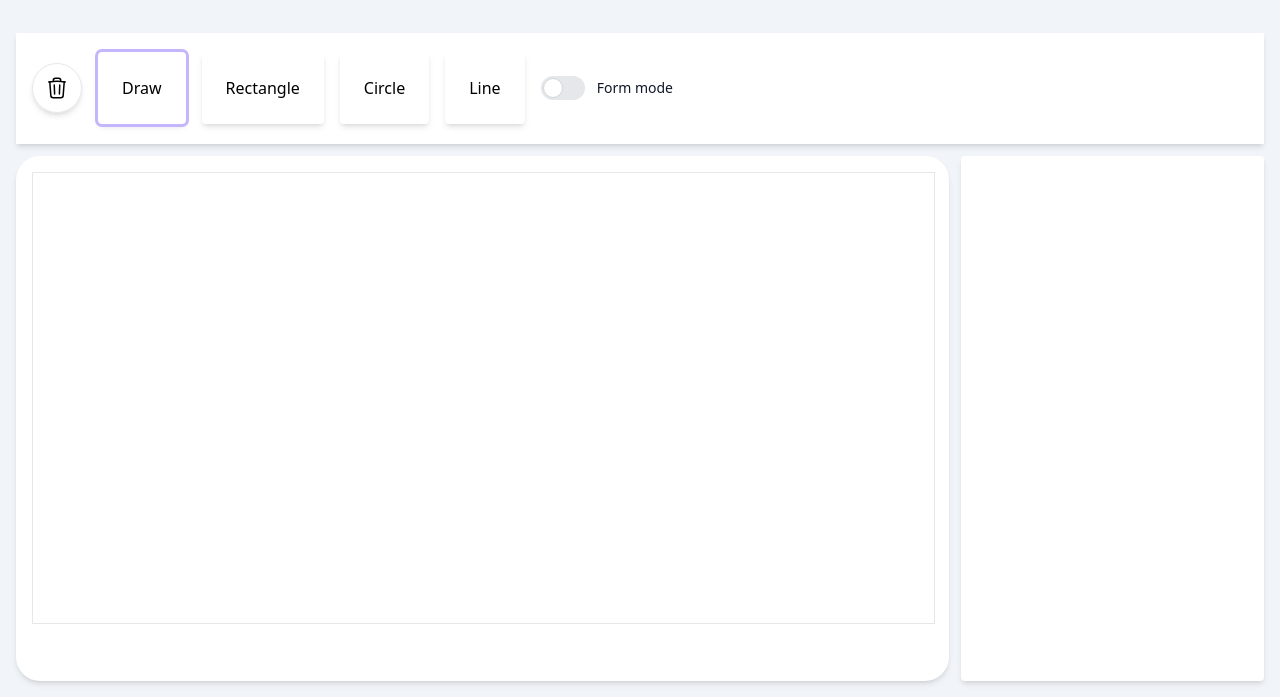
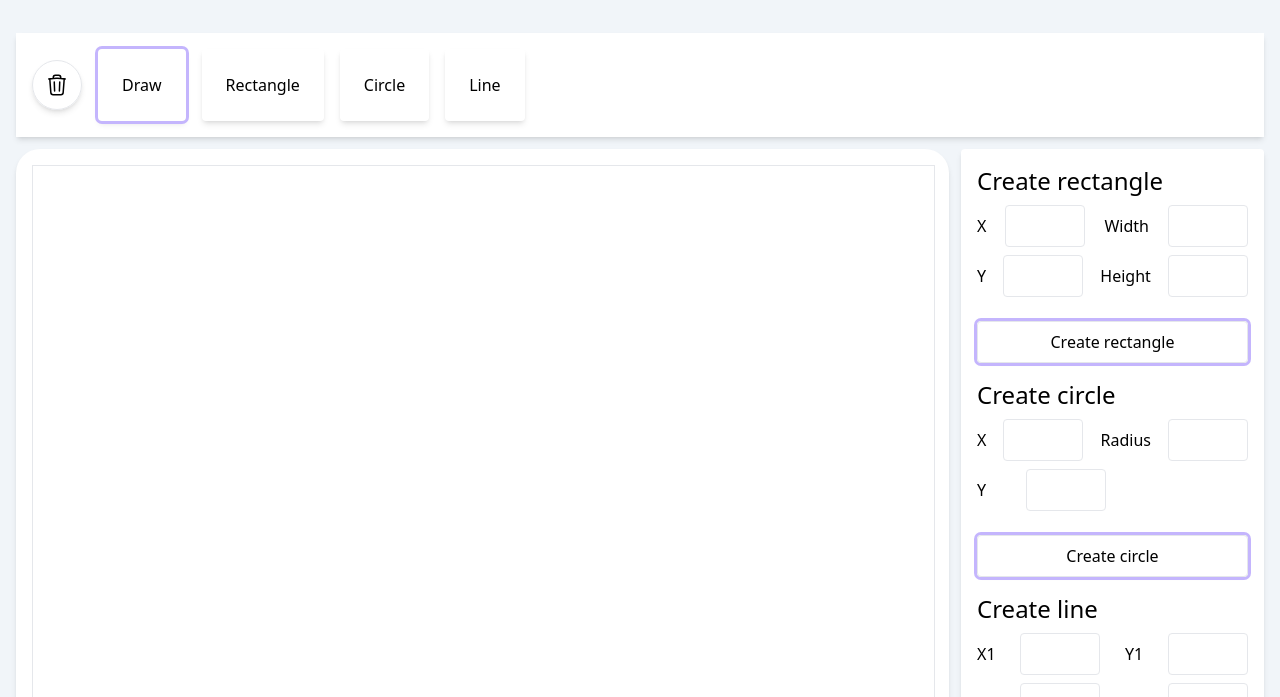
Before and after one commit to mateuszbialowas/paint-clone, a website: page src/index.html in a window 1280 px wide. Shown: the part 103-800 px from the top of the page. Drawn offline with Linux system fonts and the light colour scheme.

Commit message:
working all TOOD save

```diff
--- a/src/index.html
+++ b/src/index.html
@@ -57,23 +57,6 @@
                   Line
                 </div>
               </div>
-              <label
-                for="form_mode_toggle"
-                class="inline-flex relative items-center cursor-pointer"
-              >
-                <input
-                  type="checkbox"
-                  id="form_mode_toggle"
-                  class="sr-only peer"
-                />
-                <div
-                  class="w-11 h-6 bg-gray-200 peer-focus:outline-none peer-focus:ring-4 peer-focus:ring-blue-300 dark:peer-focus:ring-blue-800 rounded-full peer dark:bg-gray-700 peer-checked:after:translate-x-full peer-checked:after:border-white after:content-[''] after:absolute after:top-[2px] after:left-[2px] after:bg-white after:border-gray-300 after:border after:rounded-full after:h-5 after:w-5 after:transition-all dark:border-gray-600 peer-checked:bg-blue-600"
-                ></div>
-                <span
-                  class="ml-3 text-sm font-medium text-gray-900 dark:text-gray-300"
-                  >Form mode</span
-                >
-              </label>
             </div>
             <div
               class="bg-white col-span-3 p-4 row-span-6 shadow-md rounded-3xl"
@@ -84,7 +67,119 @@
                 </canvas>
               </div>
             </div>
-            <div class="bg-white p-4 row-span-6 shadow-md rounded"></div>
+            <div class="bg-white p-4 row-span-6 shadow-md rounded">
+              <h3 class="text-2xl mb-2">Create rectangle</h3>
+              <form id="rectangle_form" class="flex flex-col gap-2 mb-4">
+                <div class="flex gap-2 items-center justify-between">
+                  <label for="x">X</label>
+                  <input
+                    type="number"
+                    name="x"
+                    class="border rounded p-2 w-20"
+                    required
+                  />
+                  <label for="width">Width</label>
+                  <input
+                    type="number"
+                    name="width"
+                    class="border rounded p-2 w-20"
+                  />
+                </div>
+                <div class="flex gap-2 items-center justify-between mb-4">
+                  <label for="y">Y</label>
+                  <input
+                    type="number"
+                    name="y"
+                    class="border rounded p-2 w-20"
+                  />
+
+                  <label for="height">Height</label>
+                  <input
+                    type="number"
+                    name="height"
+                    class="border rounded p-2 w-20"
+                  />
+                </div>
+                <input
+                  id="rectangle_submit"
+                  type="submit"
+                  value="Create rectangle"
+                  class="p-2 border shadow ring ring-violet-300 rounded cursor-pointer"
+                />
+              </form>
+
+              <h3 class="text-2xl mb-2">Create circle</h3>
+              <form id="circle_form" class="flex flex-col gap-2 mb-4">
+                <div class="flex gap-2 items-center justify-between">
+                  <label for="x">X</label>
+                  <input
+                    type="number"
+                    name="x"
+                    class="border rounded p-2 w-20"
+                    required
+                  />
+                  <label for="radius">Radius</label>
+                  <input
+                    type="number"
+                    name="radius"
+                    class="border rounded p-2 w-20"
+                  />
+                </div>
+                <div class="flex gap-2 items-center mb-4">
+                  <label for="y">Y</label>
+                  <input
+                    type="number"
+                    name="y"
+                    class="border rounded p-2 w-20 ml-8"
+                  />
+                </div>
+                <input
+                  id="circle_submit"
+                  type="submit"
+                  value="Create circle"
+                  class="p-2 border shadow ring ring-violet-300 rounded cursor-pointer"
+                />
+              </form>
+
+              <h3 class="text-2xl mb-2">Create line</h3>
+
+              <form id="line_form" class="flex flex-col gap-2 mb-4">
+                <div class="flex gap-2 items-center justify-between">
+                  <label for="x1">X1</label>
+                  <input
+                    type="number"
+                    name="x1"
+                    class="border rounded p-2 w-20"
+                    required
+                  />
+                  <label for="y1">Y1</label>
+                  <input
+                    type="number"
+                    name="y1"
+                    class="border rounded p-2 w-20"
+                  />
+                </div>
+                <div class="flex gap-2 items-center justify-between mb-4">
+                  <label for="x2">X2</label>
+                  <input
+                    type="number"
+                    name="x2"
+                    class="border rounded p-2 w-20"
+                  />
+                  <label for="y2">Y2</label>
+                  <input
+                    type="number"
+                    name="y2"
+                    class="border rounded p-2 w-20"
+                  />
+                </div>
+                <input
+                  id="line_submit"
+                  type="submit"
+                  value="Create line"
+                  class="p-2 border shadow ring ring-violet-300 rounded cursor-pointer"
+                />
+            </div>
           </div>
         </div>
       </div>
--- a/src/script.js
+++ b/src/script.js
@@ -31,11 +31,6 @@ var start_mouse = { x: 0, y: 0 };
 
 // Pencil Points
 var ppts = [];
-form_mode = false;
-
-document.getElementById("form_mode_toggle").addEventListener("click", function () {
-  form_mode = !form_mode;
-});
 
 /* Drawing on Paint App */
 tmp_ctx.lineWidth = 3;
@@ -142,7 +137,6 @@ document
     var target = event.target;
 
     tool = target.id;
-    tmp_canvas.removeEventListener("mousemove", move_eraser, false);
     tmp_ctx.clearRect(0, 0, tmp_canvas.width, tmp_canvas.height);
   });
 
@@ -156,9 +150,7 @@ tmp_canvas.addEventListener(
     start_mouse.y = mouse.y;
     tmp_ctx.clearRect(0, 0, tmp_canvas.width, tmp_canvas.height);
 
-    if (form_mode) {
-      console.log("asdf");
-    } else if (tool === "pencil") {
+    if (tool === "pencil") {
       tmp_canvas.addEventListener("mousemove", paint_pencil, false);
       ppts.push({ x: mouse.x, y: mouse.y });
       paint_pencil(e);
@@ -237,3 +229,58 @@ for (let i = 0; i < tools.length; i++) {
     e.target.classList.add("ring-violet-300");
   });
 }
+
+document.getElementById("rectangle_form").addEventListener("submit", (e) => {
+  e.preventDefault();
+  form = e.target;
+  // get all inputs from form
+  inputs = form.getElementsByTagName("input");
+  // get the values from the inputs
+  values = {};
+  for (let i = 0; i < inputs.length; i++) {
+    values[inputs[i].name] = inputs[i].value;
+  }
+
+  console.log({ values });
+  // draw the rectangle
+  ctx.beginPath();
+  ctx.rect(values["x"], values["y"], values["width"], values["height"]);
+  ctx.stroke();
+  ctx.closePath();
+});
+
+document.getElementById("circle_form").addEventListener("submit", (e) => {
+  e.preventDefault();
+  form = e.target;
+  // get all inputs from form
+  inputs = form.getElementsByTagName("input");
+  // get the values from the inputs
+  values = {};
+  for (let i = 0; i < inputs.length; i++) {
+    values[inputs[i].name] = inputs[i].value;
+  }
+
+  // draw the rectangle
+  ctx.beginPath();
+  ctx.arc(values["x"], values["y"], values["radius"], 0, 2 * Math.PI);
+  ctx.stroke();
+  ctx.closePath();
+});
+
+document.getElementById("line_form").addEventListener("submit", (e) => {
+  e.preventDefault();
+  form = e.target;
+  // get all inputs from form
+  inputs = form.getElementsByTagName("input");
+  // get the values from the inputs
+  values = {};
+  for (let i = 0; i < inputs.length; i++) {
+    values[inputs[i].name] = inputs[i].value;
+  }
+  // draw the rectangle
+  ctx.beginPath();
+  ctx.moveTo(values["x1"], values["y1"]);
+  ctx.lineTo(values["x2"], values["y2"]);
+  ctx.stroke();
+  ctx.closePath();
+});
```
Also changed, not shown: dist/output.css.
